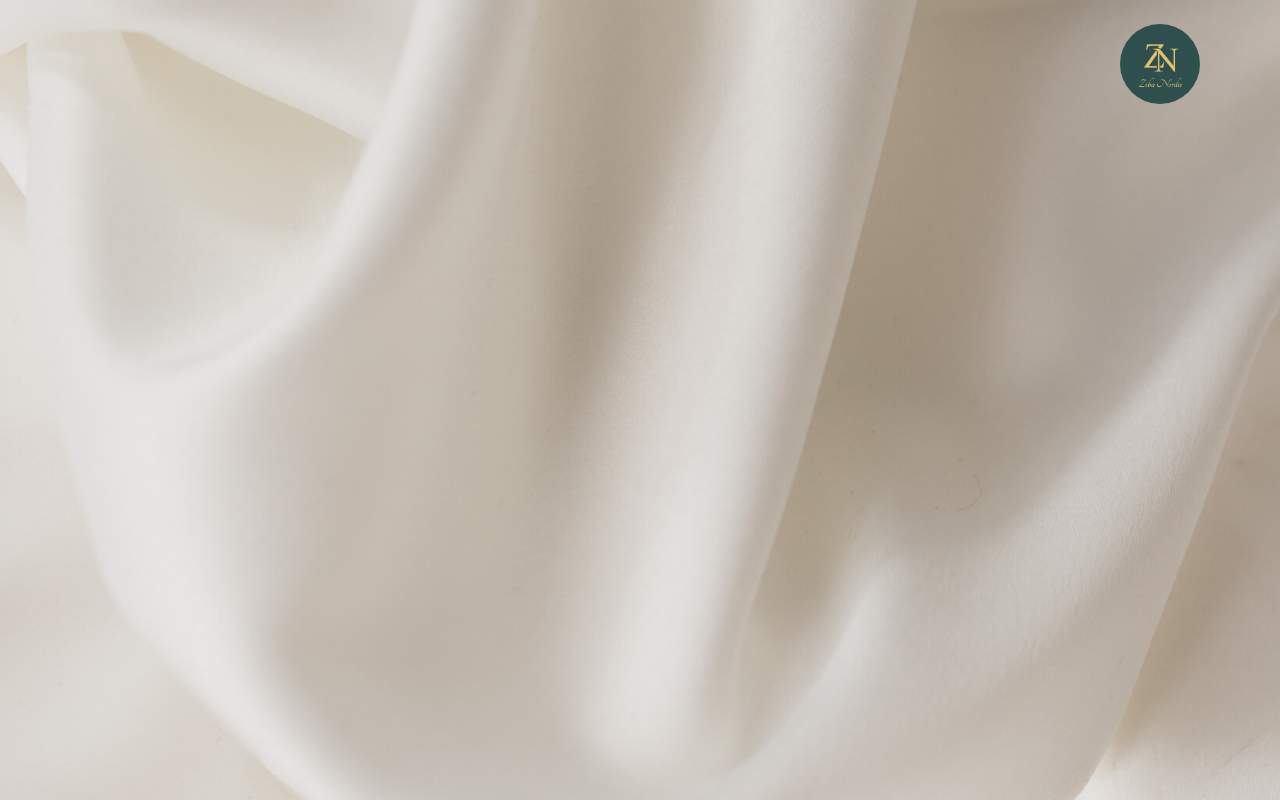
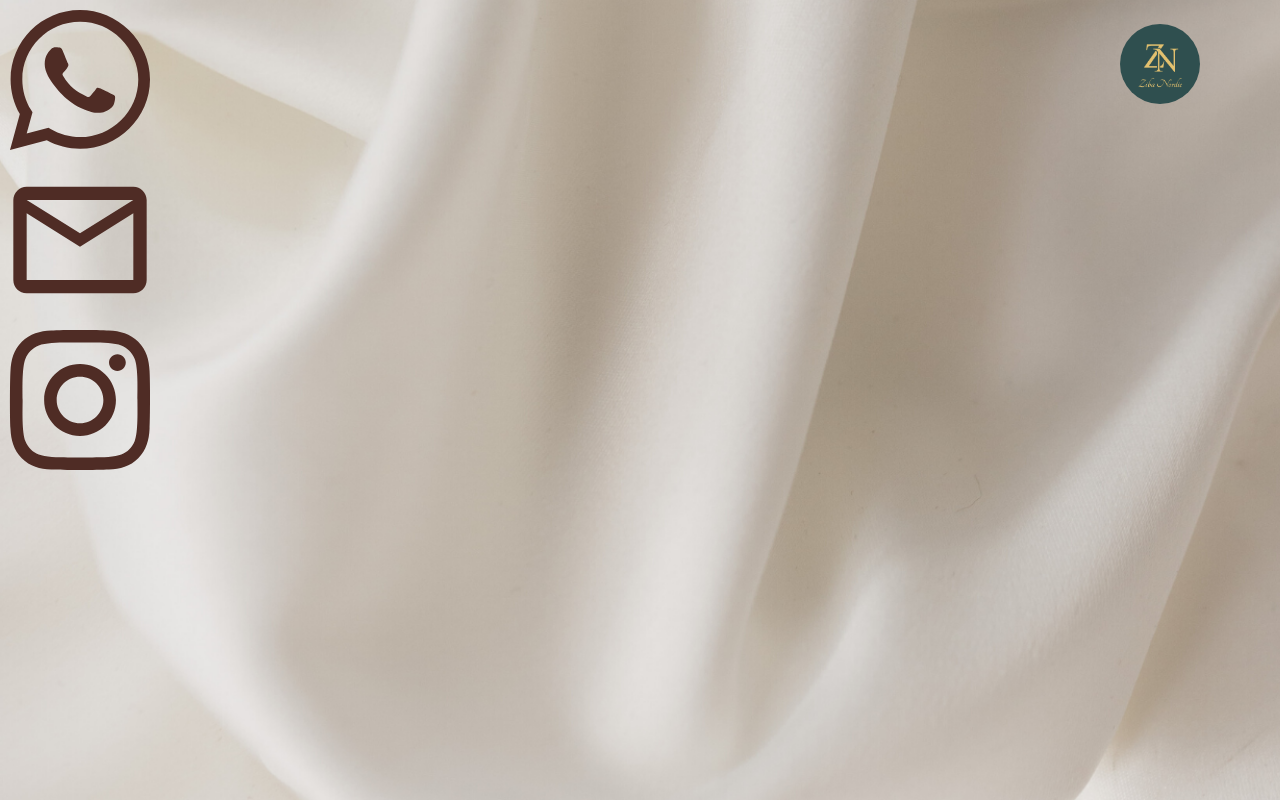
Before and after one commit to eviva2000/Nordicbeauty, a Next.js app: page /contact in a window 1280 px wide. Built offline with nearby package versions, Linux system fonts and the light colour scheme.

Commit message:
add icons

```diff
--- a/package.json
+++ b/package.json
@@ -13,7 +13,8 @@
     "embla-carousel-react": "^8.6.0",
     "next": "15.4.4",
     "react": "19.1.0",
-    "react-dom": "19.1.0"
+    "react-dom": "19.1.0",
+    "react-icons": "^5.5.0"
   },
   "devDependencies": {
     "@eslint/eslintrc": "^3",
--- a/src/app/contact/page.tsx
+++ b/src/app/contact/page.tsx
@@ -1,8 +1,13 @@
-import Image from "next/image";
+import { FaWhatsapp, FaInstagram } from "react-icons/fa";
+import { MdOutlineEmail } from "react-icons/md";
+
 export default function Hero() {
   return (
     <section className="relative w-screen h-screen">
       <div className="first-fold">
+        <FaWhatsapp  className="w-40 h-40 text-[#4f2c25]"/>
+        <MdOutlineEmail className="w-40 h-40 text-[#4f2c25]"/>
+        <FaInstagram className="w-40 h-40 text-[#4f2c25]"/>
       </div>
     </section>
   );
```
Also changed, not shown: 1 other file (tests, documents, lock files or other folders).
